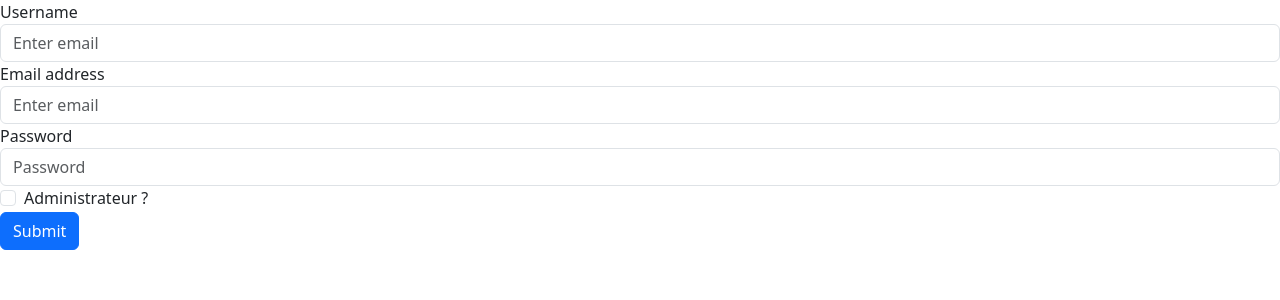
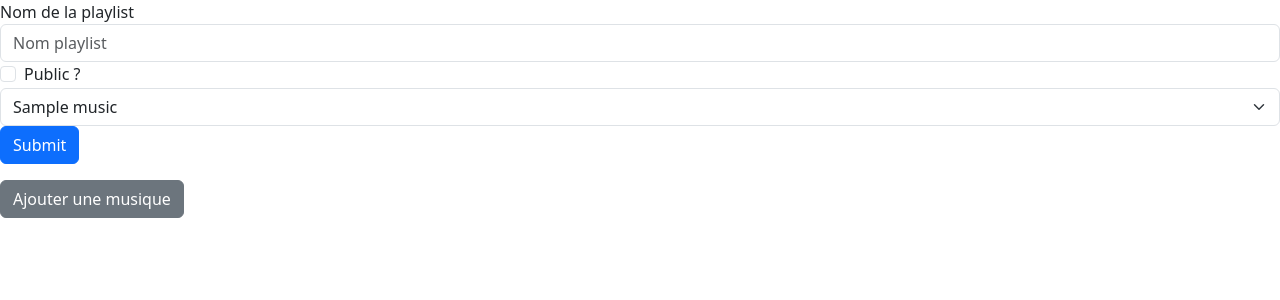
Before and after one commit to ALautrette/blindtest, a PHP site: template App/Views/Playlist/create.php in a window 1280 px wide. Shown: the top 300 px of the page. Run offline with PHP 8.4, Linux system fonts and the light colour scheme; the template is opened without the code that fills it: most values are stand-ins (such as "Sample title", 1, 10 or a date in 2020).

Commit message:
Beaucoup de galère, la méthode create est à finir

```diff
--- a/App/Connector.php
+++ b/App/Connector.php
@@ -7,7 +7,7 @@ use PDOException;
 
 class Connector
 {
-    private ?PDO $pdo;
+    protected ?PDO $pdo;
 
     public function __construct()
     {
--- a/App/Controllers/MusicController.php
+++ b/App/Controllers/MusicController.php
@@ -2,13 +2,14 @@
 
 namespace App\Controllers;
 
+use App\Repositories\MusicRepository;
 use App\Repositories\TagRepository;
 use App\Repositories\PlaylistRepository;
 
 class MusicController
 {
     public function __construct(
-        private TagRepository $musicRepository = new TagRepository(),
+        private MusicRepository $musicRepository = new MusicRepository(),
     ) {
     }
 
--- a/App/Repositories/PlaylistRepository.php
+++ b/App/Repositories/PlaylistRepository.php
@@ -4,14 +4,15 @@ namespace App\Repositories;
 
 use App\Connector;
 use App\Models\Music;
+use App\Models\Playlist;
 
 class PlaylistRepository extends Connector implements RepositoryInterface
 {
     private string $tableName = 'playlists';
-    public function create($dataByColumns): Music
+    public function create($dataByColumns): Playlist
     {
         $musicData = $this->abstractCreate($this->tableName, $dataByColumns);
-        return new Music($musicData['id'], $musicData['url'], $musicData['title'], $musicData['artist'], $musicData['timecode']);
+        return new Playlist($musicData['id'], $musicData['name'], $musicData['user_id'], $musicData['is_public']);
     }
 
     public function find(int $id, ?array $columns = null): Music
--- a/App/Views/Playlist/create.php
+++ b/App/Views/Playlist/create.php
@@ -1,19 +1,42 @@
-<form method="POST" action="/users/create">
+<form method="POST" action="/playlists/create">
     <div class="form-group">
-        <label for="exampleInputEmail1">Username</label>
-        <input type="text" class="form-control" name="username" placeholder="Enter email">
+        <label for="">Nom de la playlist</label>
+        <input type="text" class="form-control" name="name" placeholder="Nom playlist">
     </div>
-    <div class="form-group">
-        <label for="exampleInputEmail1">Email address</label>
-        <input type="email" class="form-control" name="email" placeholder="Enter email">
+
+    <div class="form-check">
+        <label class="form-check-label" for="exampleCheck1">Public ?</label>
+        <input type="checkbox" class="form-check-input" id="exampleCheck1" name="is_public">
     </div>
-    <div class="form-group">
-        <label for="exampleInputPassword1">Password</label>
-        <input type="password" class="form-control" name="password" placeholder="Password">
-    </div>
-    <div class="form-check">
-        <label class="form-check-label" for="exampleCheck1">Administrateur ?</label>
-        <input type="checkbox" class="form-check-input" id="exampleCheck1" name="is_admin">
+    <div id="container">
+        <select  class="form-select" id="select" name="musics[0]">
+            <?php
+            var_dump($musics);
+            foreach ($musics as $music) {
+                $id = $music->id();
+                $title = $music->title();
+                echo "<option value='$id'>$title</option>";
+            }
+            ?>
+        </select>
     </div>
     <button type="submit" class="btn btn-primary">Submit</button>
+
+
 </form>
+<button id="add" type="button" class="btn btn-secondary">Ajouter une musique</button>
+<script>
+
+    const add = document.getElementById('add');
+    add.addEventListener("click", addMusic);
+    let compteur = 1;
+
+    function addMusic() {
+        let select = document.getElementById("select");
+        let clone = select.cloneNode(true);
+        clone.setAttribute('name', 'musics[' + compteur + ']');
+        let container = document.getElementById('container');
+        container.appendChild(clone);
+        compteur++;
+    }
+</script>
--- a/index.php
+++ b/index.php
@@ -39,8 +39,9 @@ $router->get('/musics/create', "Music#createForm");
 $router->get('/tags', "Tag#index");
 $router->get('/tags/create', "Tag#createForm");
 
-$router->get('/playlists', "Playlist#index");
+$router->get('/playlists', "Playlist#index")->middleware(new AdminMiddleware());
 $router->get('/playlists/create', "Playlist#createForm");
+$router->post('/playlists/create', "Playlist#create");
 
 $router->get('/games', "Game#index");
 $router->get('/games/create', "Game#createForm");
```
Also changed, not shown: App/Controllers/PlaylistController.php (+24 -2 lines), App/Repositories/MusicRepository.php (+13 -2 lines).
